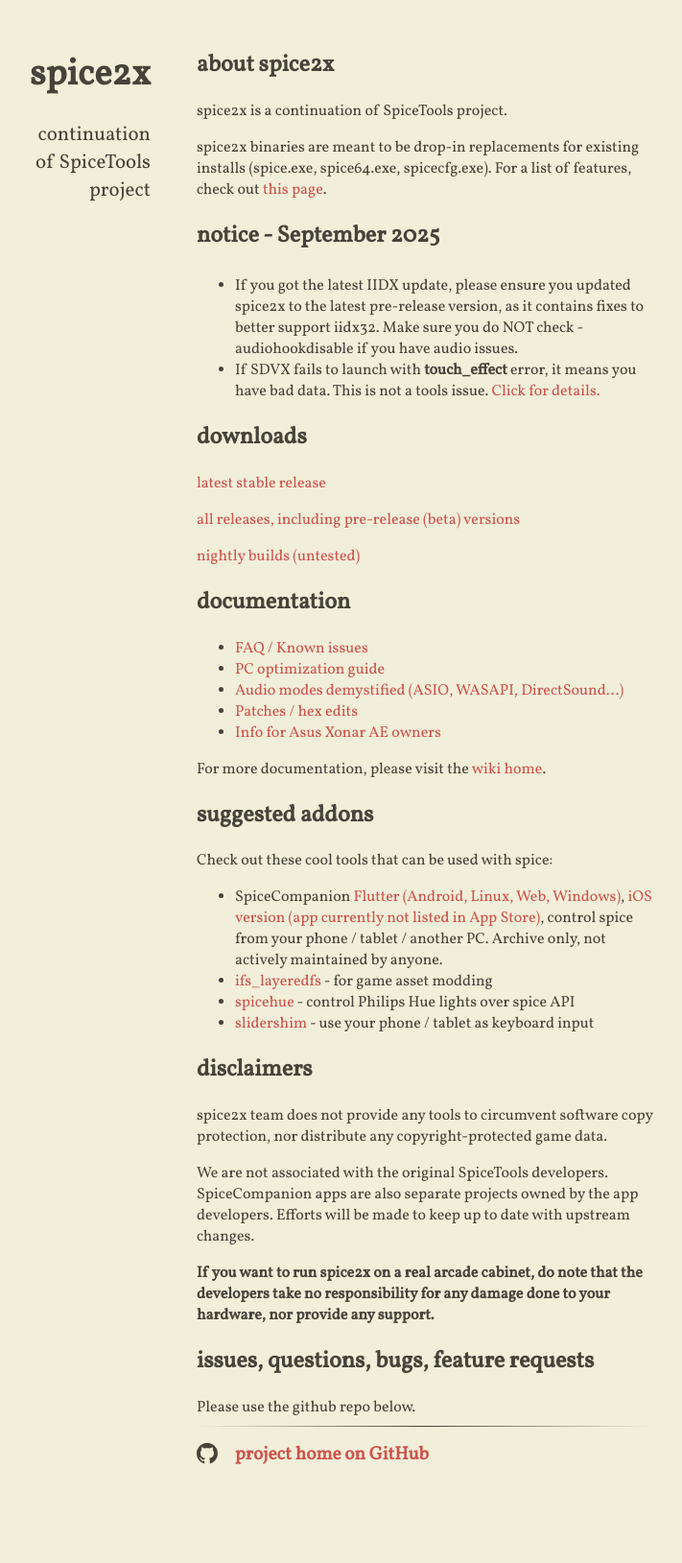
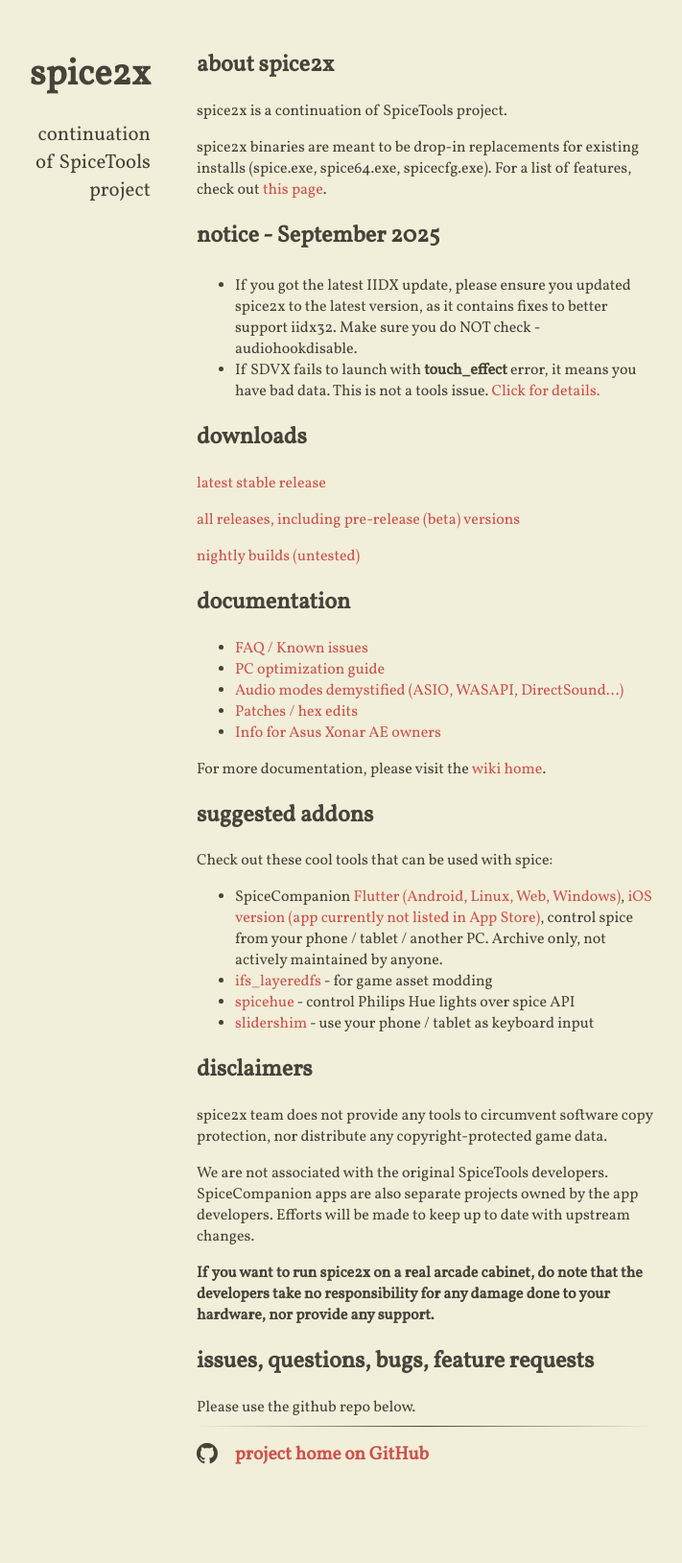
Before and after one commit to spice2x/spice2x.github.io, a Jekyll site: the page built from docs/index.html, in a window 1280 px wide. Shown: the whole page at 96% size, without its empty margins (299-1010 px from the left). Built offline with Jekyll 4.4.1, drawn with Linux system fonts in a browser that asks for light colours; nearby versions of some CDN libraries.

Commit message:
update notice

```diff
--- a/docs/_includes/content.html
+++ b/docs/_includes/content.html
@@ -10,8 +10,7 @@
 <p style="font-size: x-large">
   <ul>
     <li>
-      If you got the latest IIDX update, please ensure you updated spice2x to the latest pre-release version, as it contains fixes to better support iidx32.
-      Make sure you do NOT check -audiohookdisable if you have audio issues.
+      If you got the latest IIDX update, please ensure you updated spice2x to the latest version, as it contains fixes to better support iidx32. Make sure you do NOT check -audiohookdisable.
     </li>
     <li>
       If SDVX fails to launch with <strong>touch_effect</strong> error, it means you have bad data. This is not a tools issue.
```
